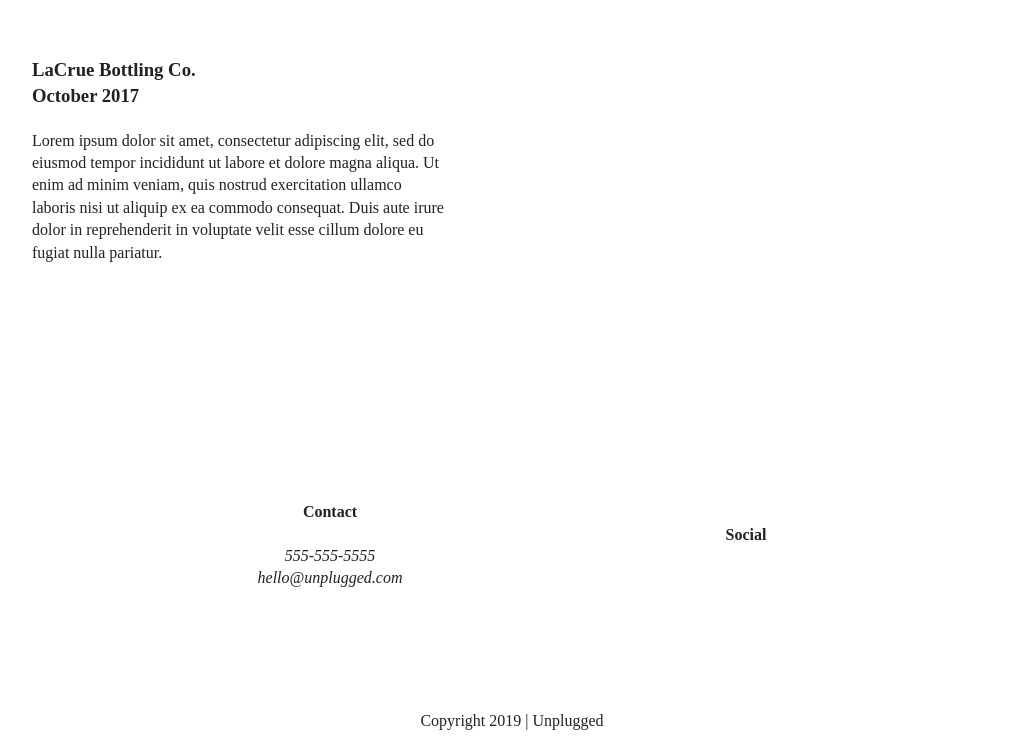
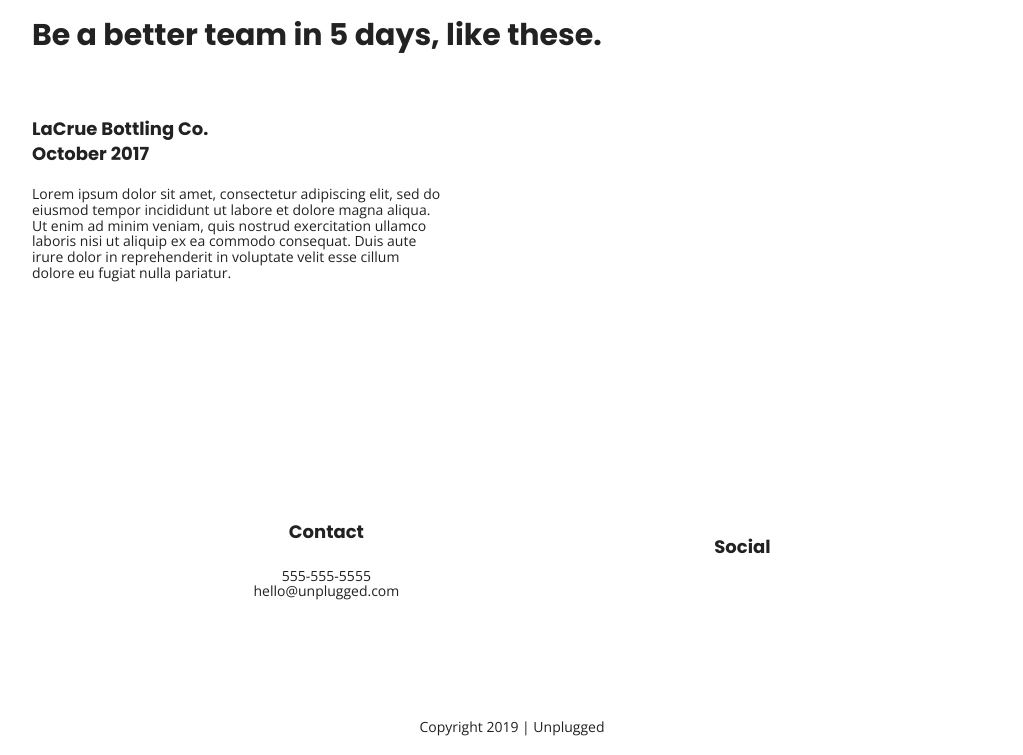
Before and after one commit to wesiptea/unplugged-retreat-site, a plain HTML site: page index.html in a window 1280 px wide. Shown: the part 1412-2167 px from the top of the page, without its empty margins (128-1151 px from the left). Drawn offline with nearby package versions, Linux system fonts and the light colour scheme.

Commit message:
Added base styles for all pages

```diff
--- a/css/main.css
+++ b/css/main.css
@@ -88,18 +88,66 @@ textarea {
    ======================== */
 
 
+   /** -------Base styles for all index.html pages -------- **/
 
+html {
+  font-size: 16px;
+}
 
-/** Content wrappers **/
+body {
+  font-family: 'Open Sans', sans-serif;
+  font-size: 1em;
+  text-align: left;
+}
+
+ul,
+ol {
+  list-style-type: none;
+}
+
+a {
+  color: #e2e3ed;
+  text-decoration: none;
+}
+
+h1 {
+  font-family: 'Poppins', sans-serif;
+  font-size: 2.25em;
+}
+
+h2 {
+  font-family: 'Poppins', sans-serif;
+  font-size: 1.875em;
+}
+
+h3,
+h4 {
+  font-family: 'Poppins', sans-serif;
+  font-size: 1.125em;
+}
+
+p {
+  line-height: 1.125em;
+  font-size: 0.875em;
+}
+
+img {
+
+}
+
+figure {
+
+}
+
+address {
+  font-family: 'Open Sans', sans-serif;
+  font-style: normal;
+}
 
 .content-wrapper {
   width: 90%;
   margin: 50px 0;
 }
-
-
-/** -------Base styles for all index.html pages -------- **/
-
 
 header,
 footer {
@@ -141,7 +189,6 @@ header nav {
 header nav ul {
   display: flex;
   justify-content: space-around;
-  list-style-type: none;
   width: 100%;
 }
 
@@ -230,6 +277,7 @@ aside {
   justify-content: center;
   align-items: center;
   flex-flow: row wrap;
+  text-align: center;
 }
 
 .features p {
--- a/index.html
+++ b/index.html
@@ -20,6 +20,8 @@
   <link rel="stylesheet" href="css/main.css">
 
   <meta name="theme-color" content="#fafafa">
+
+  <link href="https://fonts.googleapis.com/css?family=Open+Sans:400,700|Poppins:500,700" rel="stylesheet">
 </head>
 
 
@@ -179,9 +181,9 @@
               <p>
                 <a href="https://www.instagram.com/skillcrush/" target="_blank"></a>
               </p>
-
             </div>
           </div> <!--end of social div-->
+
         </div>
       </div> <!--end of footer content-wrapper-->
 
```
Also changed, not shown: about/index.html (+2 -0 lines), faq/index.html (+2 -0 lines).
